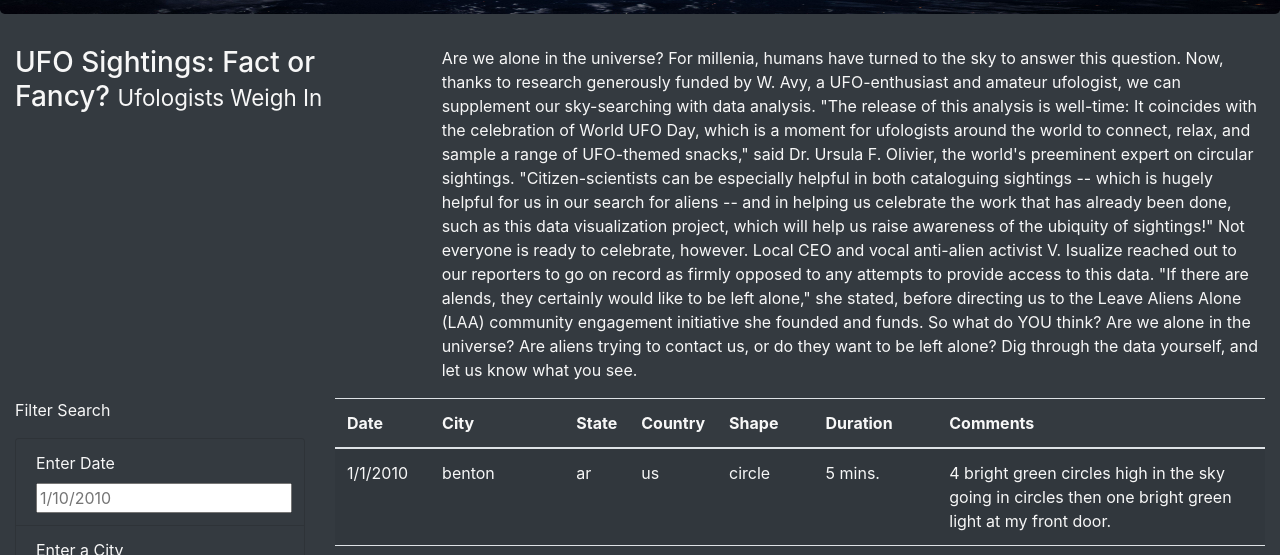
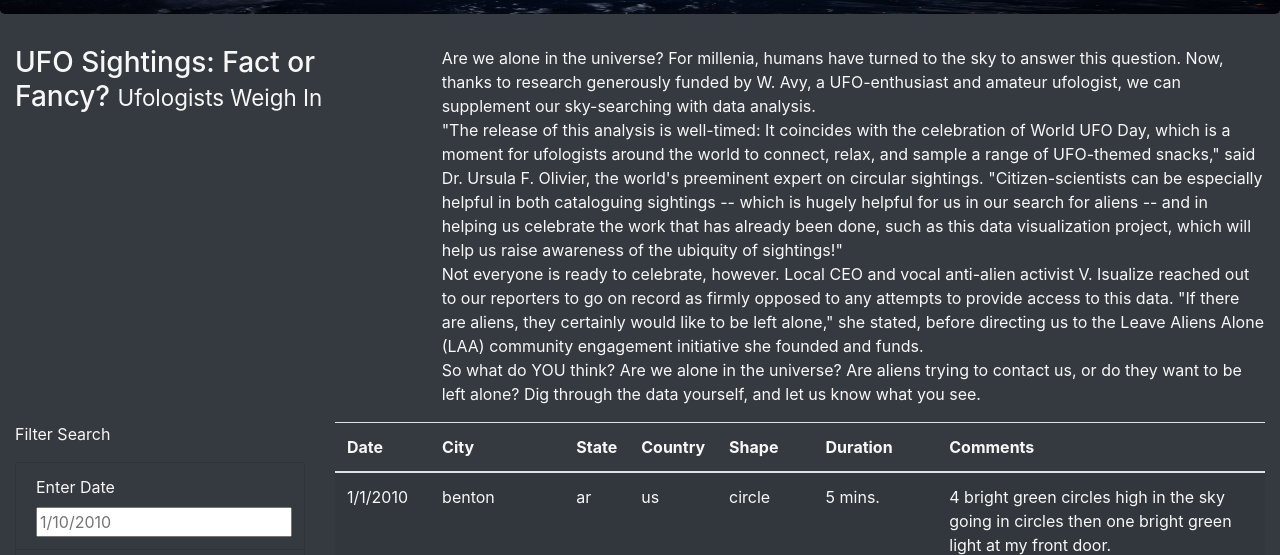
Before and after one commit to EBolinVA/UFOs, a plain HTML site: page index.html in a window 1280 px wide. Shown: the part 245-800 px from the top of the page. Drawn offline with nearby package versions, Linux system fonts and the light colour scheme.

Commit message:
update readme.md and add filter_table.png

```diff
--- a/index.html
+++ b/index.html
@@ -28,11 +28,11 @@
             </div>
             <div class="col-md-8">
                 <p>
-                Are we alone in the universe? For millenia, humans have turned to the sky to answer this question. Now, thanks to research generously funded by W. Avy, a UFO-enthusiast and amateur ufologist, we can supplement our sky-searching with data analysis.
+                Are we alone in the universe? For millenia, humans have turned to the sky to answer this question. Now, thanks to research generously funded by W. Avy, a UFO-enthusiast and amateur ufologist, we can supplement our sky-searching with data analysis. <br>
 
-                "The release of this analysis is well-time: It coincides with the celebration of World UFO Day, which is a moment for ufologists around the world to connect, relax, and sample a range of UFO-themed snacks," said Dr. Ursula F. Olivier, the world's preeminent expert on circular sightings. "Citizen-scientists can be especially helpful in both cataloguing sightings -- which is hugely helpful for us in our search for aliens -- and in helping us celebrate the work that has already been done, such as this data visualization project, which will help us raise awareness of the ubiquity of sightings!"
+                "The release of this analysis is well-timed: It coincides with the celebration of World UFO Day, which is a moment for ufologists around the world to connect, relax, and sample a range of UFO-themed snacks," said Dr. Ursula F. Olivier, the world's preeminent expert on circular sightings. "Citizen-scientists can be especially helpful in both cataloguing sightings -- which is hugely helpful for us in our search for aliens -- and in helping us celebrate the work that has already been done, such as this data visualization project, which will help us raise awareness of the ubiquity of sightings!" <br>
 
-                Not everyone is ready to celebrate, however. Local CEO and vocal anti-alien activist V. Isualize reached out to our reporters to go on record as firmly opposed to any attempts to provide access to this data. "If there are alends, they certainly would like to be left alone," she stated, before directing us to the Leave Aliens Alone (LAA) community engagement initiative she founded and funds.
+                Not everyone is ready to celebrate, however. Local CEO and vocal anti-alien activist V. Isualize reached out to our reporters to go on record as firmly opposed to any attempts to provide access to this data. "If there are aliens, they certainly would like to be left alone," she stated, before directing us to the Leave Aliens Alone (LAA) community engagement initiative she founded and funds. <br>
 
                 So what do YOU think? Are we alone in the universe? Are aliens trying to contact us, or do they want to be left alone? Dig through the data yourself, and let us know what you see.
                 </p>
```
Also changed, not shown: static/images/filter_table.png (added), 1 other file.
